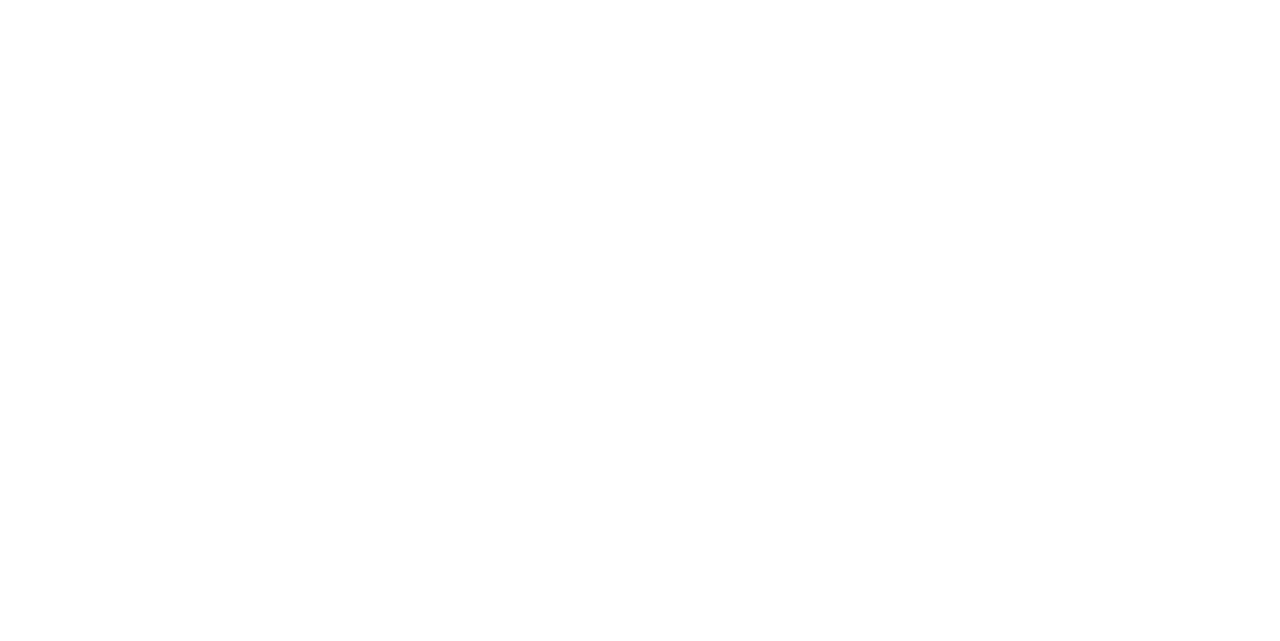
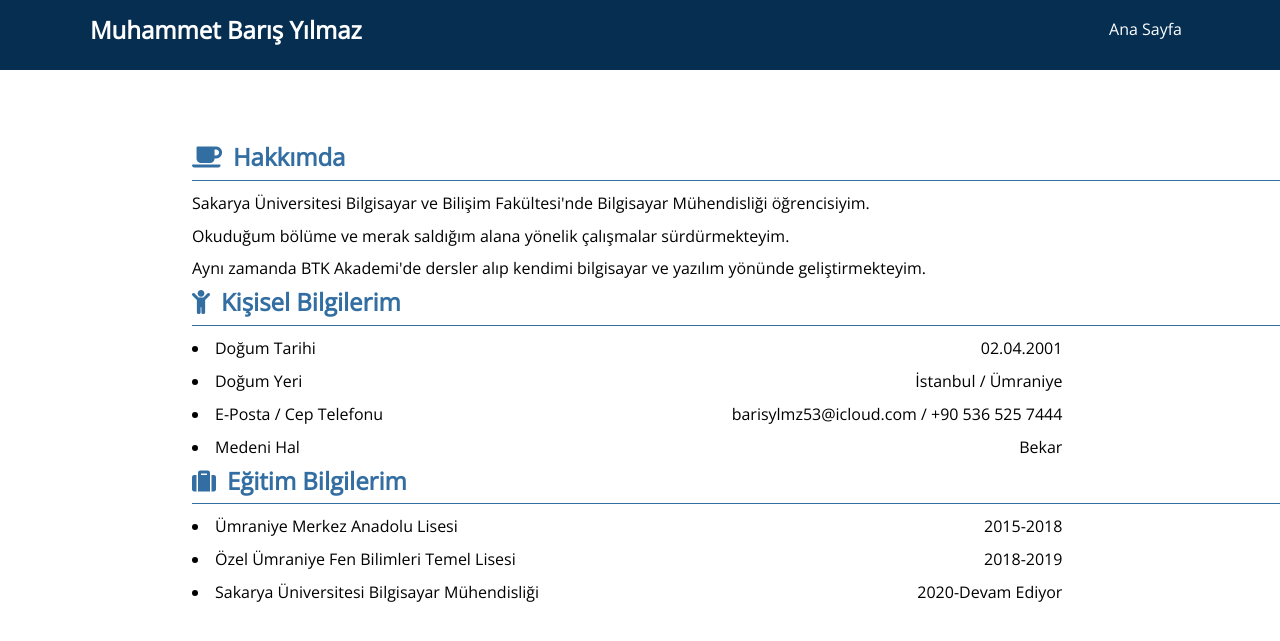
Before and after one commit to barisylmz53/Web_Project, a PHP site: page /ozgecmis.html in a window 1280 px wide. Before the commit the part shown is empty. Shown: the top 641 px of the page. Run offline with PHP 8.4, Linux system fonts and the light colour scheme.

Commit message:
Özgeçmiş Sayfası Yapıldı
Özgeçmiş sayfası yapıldı, eksik veya hata gördüğümde güncelleyeceğim.

```diff
--- a/css/main.css
+++ b/css/main.css
@@ -133,3 +133,40 @@ html{
     display: flex;
     flex-direction: column;
 }
+
+/* ozgecmis */
+
+#cv-ortapanel{
+    padding-left: 15%;
+    padding-top: 5%;
+    flex-direction: column;
+}
+#cv-ortapanel .items .item h3{
+    font-size: 24px;
+    padding-top: 1%;
+    padding-bottom: 1%;
+    color: #336ea2;
+    line-height: 24px;
+    border-bottom: 1px solid #336ea2;
+    position: relative;
+}
+#cv-ortapanel .items .item h3 i{
+    padding-right: 1%;
+}
+#cv-ortapanel .items .item p{
+    padding-top: 1%;
+}
+#cv-ortapanel .items .item .cv-bilgiler{
+    padding-top: 1%;
+}
+#cv-ortapanel .items .item .cv-bilgiler span{
+    float: right;
+    padding-right: 20%;
+}
+#cv-ortapanel .items .item .cv-egitim{
+    padding-top: 1%;
+}
+#cv-ortapanel .items .item .cv-egitim span{
+    float: right;
+    padding-right: 20%;
+}
--- a/ozgecmis.html
+++ b/ozgecmis.html
@@ -0,0 +1,73 @@
+<html lang="en">
+<head>
+    <meta charset="UTF-8">
+    <meta http-equiv="X-UA-Compatible" content="IE=edge">
+    <meta name="viewport" content="width=device-width, initial-scale=1.0">
+    <title>Özgeçmiş</title>
+    <meta name="description" content="Muhammet Barış Yılmaz">
+    <link rel="stylesheet" href="./css/global.css">
+    <link rel="stylesheet" href="./css/main.css">
+    <link rel="stylesheet" media="(max-width:500px)" href="css/mobile.css">
+    <link rel="preconnect" href="https://fonts.gstatic.com">
+    <link href="https://fonts.googleapis.com/css2?family=Open+Sans:wght@300display=swap" rel="stylesheet">
+    <link rel="stylesheet" href="https://cdnjs.cloudflare.com/ajax/libs/font-awesome/5.15.1/css/all.min.css">
+</head>
+<body>
+    <header class="bg-dark-blue">
+        <div class="container">
+            <nav id="navbar">
+                <h1>Muhammet Barış Yılmaz</h1>
+                <ul>
+                    <li><a href="index.html">Ana Sayfa</a></li>
+                </ul>
+            </nav>
+        </div>
+    </header>
+    <section id="cv-ortapanel">
+        <div class="items">
+            <article class="item">
+                <h3><i class="fa fa-coffee"></i>Hakkımda</h3>
+                <p>Sakarya Üniversitesi Bilgisayar ve Bilişim Fakültesi'nde Bilgisayar Mühendisliği öğrencisiyim.</p>
+                <p>Okuduğum bölüme ve merak saldığım alana yönelik çalışmalar sürdürmekteyim.</p>
+                <p>Aynı zamanda BTK Akademi'de dersler alıp kendimi bilgisayar ve yazılım yönünde geliştirmekteyim.</p>
+            </article>
+            <article class="item">
+                <h3><i class="fa fa-child"></i>Kişisel Bilgilerim</h3>
+
+                    <li class="cv-bilgiler">
+                        <label>Doğum Tarihi</label>
+                        <span>02.04.2001</span>
+                    </li>
+                    <li class="cv-bilgiler">
+                        <label>Doğum Yeri</label>
+                        <span>İstanbul / Ümraniye</span>
+                    </li>
+                    <li class="cv-bilgiler">
+                        <label>E-Posta / Cep Telefonu</label>
+                        <span>barisylmz53@icloud.com / +90 536 525 7444</span>
+                    </li>
+                    <li class="cv-bilgiler">
+                        <label>Medeni Hal</label>
+                        <span>Bekar</span>
+                    </li>
+
+            </article>
+            <article class="item">
+                <h3><i class="fa fa-suitcase"></i>Eğitim Bilgilerim</h3>
+                <li class="cv-egitim">
+                    <label>Ümraniye Merkez Anadolu Lisesi</label>
+                    <span>2015-2018</span>
+                </li>
+                <li class="cv-egitim">
+                    <label>Özel Ümraniye Fen Bilimleri Temel Lisesi</label>
+                    <span>2018-2019</span>
+                </li>
+                <li class="cv-egitim">
+                    <label>Sakarya Üniversitesi Bilgisayar Mühendisliği</label>
+                    <span>2020-Devam Ediyor</span>
+                </li>
+            </article>
+        </div>
+    </section>
+</body>
+</html>
```
